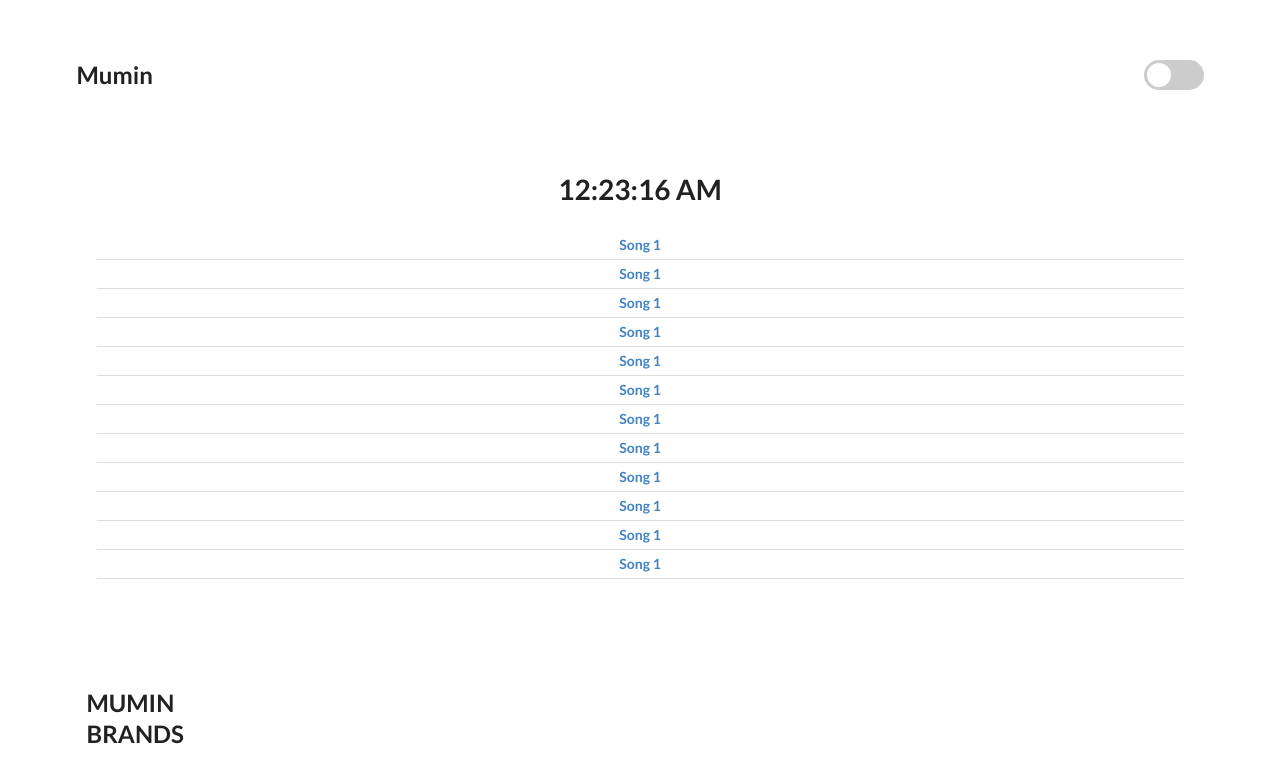
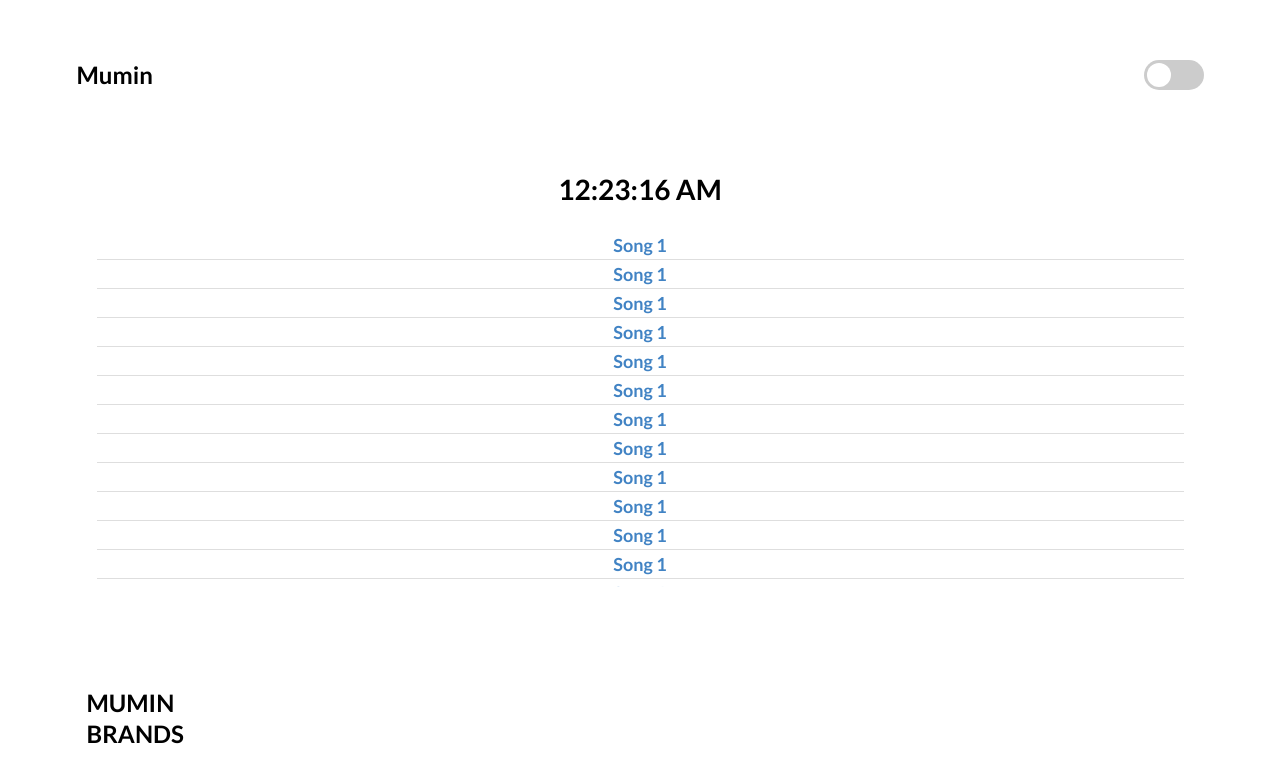
Before and after one commit to latest-update/MuminBrands, a plain HTML site: page index.html in a window 1280 px wide. Drawn offline with nearby package versions, Linux system fonts and the light colour scheme.

Commit message:
Theme: fix colors when it switch

```diff
--- a/styles.css
+++ b/styles.css
@@ -6,10 +6,12 @@ body {
     display: flex;
     flex-direction: column;
     min-height: 100vh;
+    color: #000;
 }
 
 body.dark {
     background-image: url('assets/dark.png');
+    color: #fff;
 }
 
 header {
@@ -83,6 +85,10 @@ header {
     margin-top: 30px;
 }
 
+#music-list a {
+    font-size: 18px;
+}
+
 footer {
     display: flex;
     justify-content: flex-start;
```
